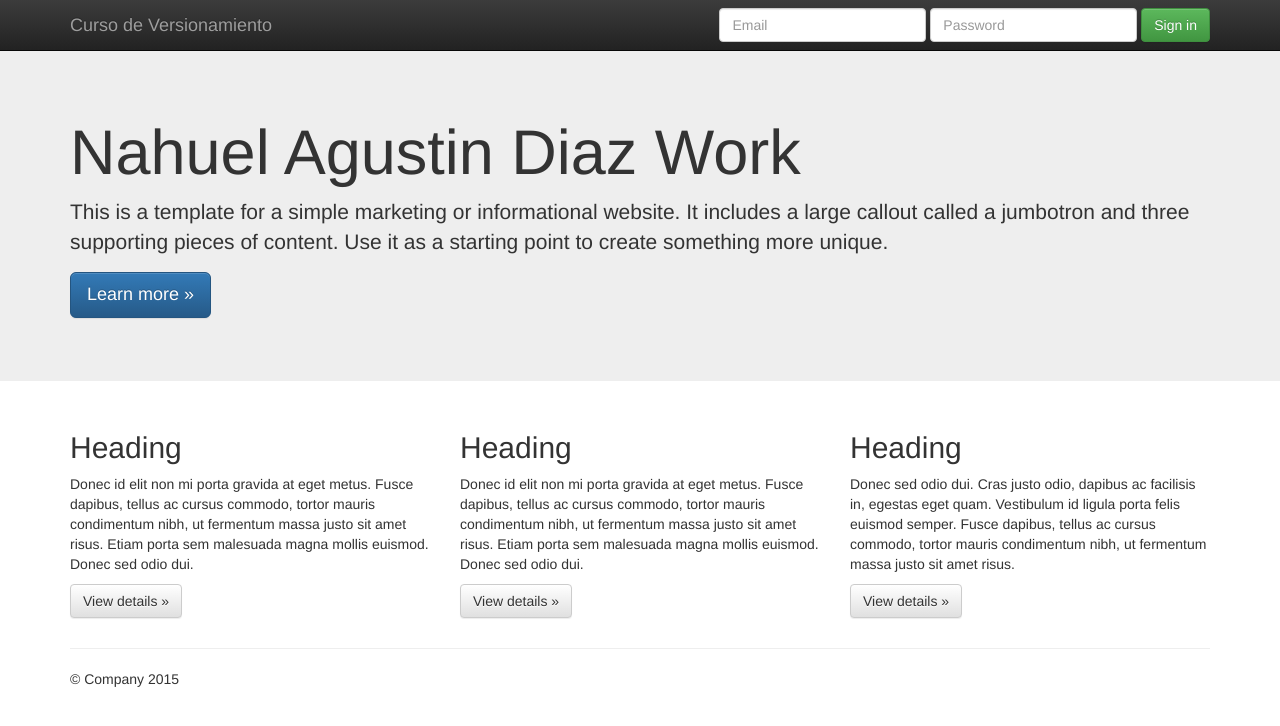
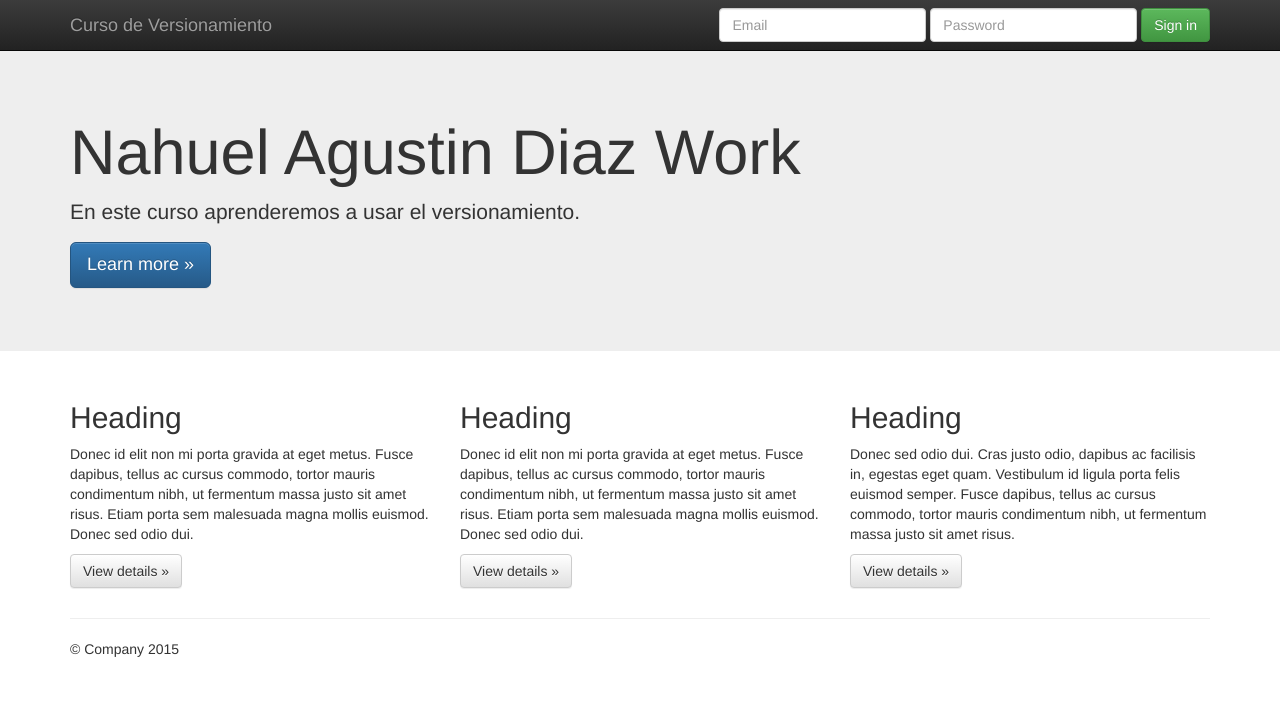
Before and after one commit to Nahuelelchino/Trabajo-Practico2_Nahuel_Diaz, a plain HTML site: page index.html in a window 1280 px wide. Drawn offline with nearby package versions, Linux system fonts and the light colour scheme.

Commit message:
desde la feature2, se modifico la descripcion abajo del titulo

```diff
--- a/index.html
+++ b/index.html
@@ -56,7 +56,7 @@
     <div class="jumbotron">
       <div class="container">
         <h1>Nahuel Agustin Diaz Work</h1>
-        <p>This is a template for a simple marketing or informational website. It includes a large callout called a jumbotron and three supporting pieces of content. Use it as a starting point to create something more unique.</p>
+        <p>En este curso aprenderemos a usar el versionamiento.</p>
         <p><a class="btn btn-primary btn-lg" href="#" role="button">Learn more &raquo;</a></p>
       </div>
     </div>
```
